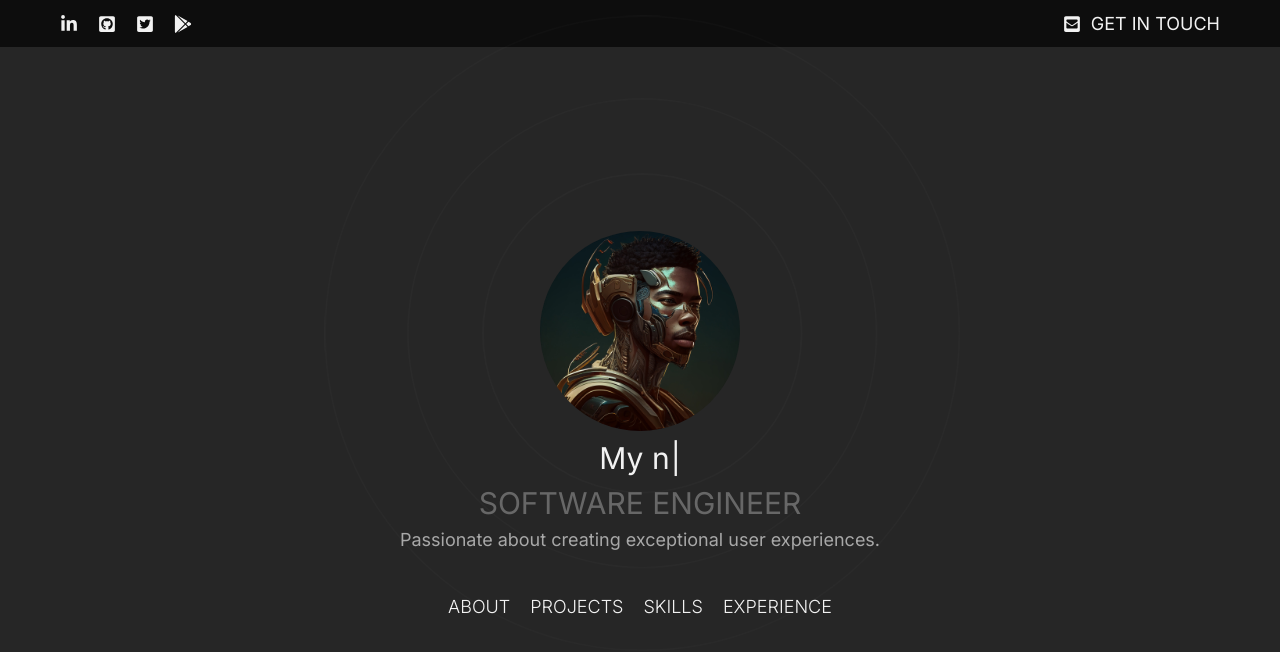
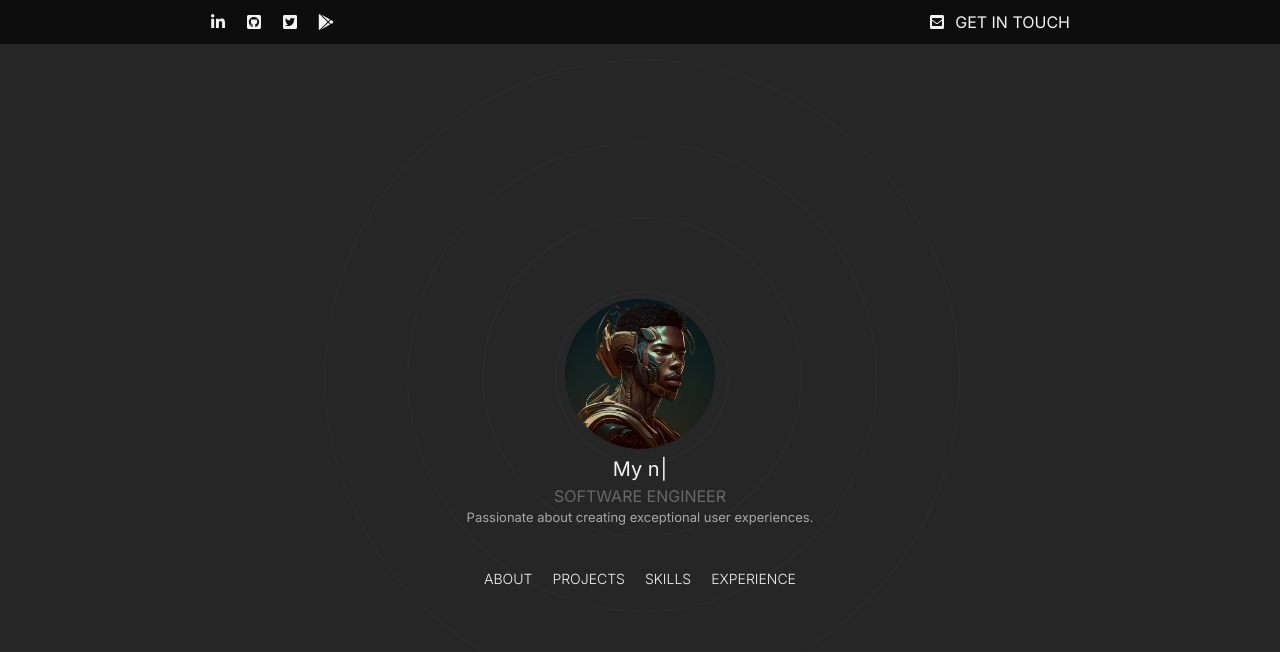
Before and after one commit to Ofonna-N/portfolio-site-v3, a Next.js app: page / in a window 1280 px wide. Shown: the top 652 px of the page. Built offline with nearby package versions, Linux system fonts and the light colour scheme.

Commit message:
Added About me section

```diff
--- /dev/null
+++ b/src/app/components/About.tsx
@@ -0,0 +1,43 @@
+import Image from "next/image";
+import aboutImg from "../../assets/Resume Pic.jpg";
+
+const About = () => {
+  return (
+    <div className="text-center flex flex-col gap-[2rem]">
+      <h3 className="text-[3rem]">ABOUT</h3>
+      <div className="flex justify-center">
+        <Image
+          src={aboutImg}
+          width={300}
+          height={800}
+          alt=""
+          className="rounded-full w-[15rem] aspect-square object-cover"
+        />
+      </div>
+      <h4 className="text-[2rem] font-bold">A little about me</h4>
+      <div className="text-center px-[2rem]">
+        As a passionate frontend developer, I am dedicated to crafting
+        exceptional user experiences. With expertise in React and Next.js, I
+        specialize in creating responsive and interactive web applications. By
+        merging my technical skills with creative problem-solving, I strive to
+        deliver seamless user interfaces that captivate and engage.
+      </div>
+      <div className="text-center hidden">
+        As a passionate frontend developer, I am dedicated to crafting
+        exceptional user experiences. With expertise in React and Next.js, I
+        specialize in creating responsive and interactive web applications. By
+        merging my technical skills with creative problem-solving, I strive to
+        deliver seamless user interfaces that captivate and engage. Alongside my
+        frontend proficiency, I have a keen interest in game development,
+        utilizing my knowledge of C# and Unity to bring virtual worlds to life.
+        Continuously staying ahead in this dynamic field, I explore emerging
+        technologies and techniques. When I'm not coding, you can find me
+        enjoying a game of soccer or hitting the gym. Let's connect and
+        collaborate on innovative projects that push the boundaries of frontend
+        development.
+      </div>
+    </div>
+  );
+};
+
+export default About;
--- a/src/app/components/HeroSection.tsx
+++ b/src/app/components/HeroSection.tsx
@@ -15,7 +15,7 @@ const HeroSection = () => {
           width={250}
           height={250}
           alt=""
-          className="relative rounded-full w-[20rem] aspect-square"
+          className="relative rounded-full w-[15rem] aspect-square"
         />
       </div>
       <HeroTitle />
--- a/src/app/components/HeroTitle.tsx
+++ b/src/app/components/HeroTitle.tsx
@@ -1,12 +1,17 @@
 "use client";
 import Typewriter from "typewriter-effect";
 
-const sectionLinks = ["ABOUT", "PROJECTS", "SKILLS", "EXPERIENCE"];
+const sectionLinks = [
+  { label: "ABOUT", href: "#about" },
+  { label: "PROJECTS", href: "#projects" },
+  { label: "SKILLS", href: "#skills" },
+  { label: "EXPERIENCE", href: "#experience" },
+];
 
 const HeroTitle = () => {
   return (
     <div className="text-center">
-      <span className="text-[3rem]">
+      <span className="text-[2rem]">
         <Typewriter
           options={{
             strings: ["Hi there 👋,", "My name is Ofonna"],
@@ -15,18 +20,18 @@ const HeroTitle = () => {
           }}
         />
       </span>
-      <h1 className="text-[3rem] text-white/30">SOFTWARE ENGINEER</h1>
-      <h3 className="max-w-[50rem] mb-[4rem] text-white/60">
+      <h1 className="text-[1.6rem] text-white/30">SOFTWARE ENGINEER</h1>
+      <h3 className="max-w-[50rem] text-[1.3rem] mb-[4rem] text-white/60">
         Passionate about creating exceptional user experiences.
       </h3>
       <ul className="flex justify-center gap-[2rem] font-light relative">
         {sectionLinks.map((link) => (
-          <li key={link}>
+          <li key={link.label} className="text-[1.4rem]">
             <a
-              href="#"
+              href={link.href}
               className="hover:text-amber-500 hover:border-b hover:border-yellow-500 transition-all"
             >
-              {link}
+              {link.label}
             </a>
           </li>
         ))}
--- /dev/null
+++ b/src/app/components/TestComponent.tsx
@@ -0,0 +1,12 @@
+const TestComponent = () => {
+  return (
+    <ul className="w-[30rem] mx-auto h-[60rem] bg-slate-700 mb-[40rem] overflow-y-auto snap-y snap-mandatory">
+      <li className="sticky top-0 bg-orange-900 h-[3rem]"></li>
+      {Array.from({ length: 3 }).map((_, i) => (
+        <li className="h-full bg-red-800 mb-[1rem] snap-center"></li>
+      ))}
+    </ul>
+  );
+};
+
+export default TestComponent;
--- a/src/app/components/utility/MaxWidth.tsx
+++ b/src/app/components/utility/MaxWidth.tsx
@@ -3,7 +3,7 @@ type Props = {
 };
 
 const MaxWidth = ({ children }: Props) => {
-  return <div className="relative max-w-[120rem] mx-auto">{children}</div>;
+  return <div className="relative max-w-[90rem] mx-auto">{children}</div>;
 };
 
 export default MaxWidth;
--- /dev/null
+++ b/src/app/components/utility/Section.tsx
@@ -0,0 +1,22 @@
+import MaxWidth from "./MaxWidth";
+
+type Props = {
+  id?: string;
+  className: string;
+  children: React.ReactNode;
+};
+
+const Section = ({ className, children, id }: Props) => {
+  return (
+    <section
+      id={id}
+      className={
+        className + " mx-auto relative h-screen flex items-center snap-center"
+      }
+    >
+      <MaxWidth>{children}</MaxWidth>
+    </section>
+  );
+};
+
+export default Section;
--- a/src/app/globals.css
+++ b/src/app/globals.css
@@ -33,7 +33,7 @@
   }
 
   body {
-    font-size: 1.8rem;
+    font-size: 1.6rem;
   }
   h1,
   h2,
--- a/src/app/page.tsx
+++ b/src/app/page.tsx
@@ -1,25 +1,27 @@
+import About from "./components/About";
 import HeroSection from "./components/HeroSection";
 import NavBar from "./components/NavBar";
-import MaxWidth from "./components/utility/MaxWidth";
+
+import Section from "./components/utility/Section";
 
 export default function Home() {
   return (
-    <div>
-      <header>
+    <div
+      className="relative mx-auto h-[100vh] overflow-x-hidden
+    overflow-y-auto snap-y snap-mandatory transition-all"
+    >
+      <header className="sticky top-0 w-full z-[1000]">
         <NavBar />
       </header>
-      <section className="relative h-[calc(100vh-4.4rem)] flex items-center">
-        <MaxWidth>
-          <HeroSection />
-        </MaxWidth>
-      </section>
-      {/* Header */}
-      {/* Hero */}
-      {/* About */}
-      {/* Experience */}
-      {/* Skills */}
-      {/* Projects */}
-      {/* Contact Me */}
+      <Section className="" id="hero">
+        <HeroSection />
+      </Section>
+      <Section className="" id="about">
+        <About />
+      </Section>
+      <Section className="bg-red-700">{/* PROJECTS */}</Section>
+      <Section className="bg-orange-900">{/* SKILLS */}</Section>
+      <Section className="bg-green-800">{/* EXPERIENCE */}</Section>
     </div>
   );
 }
```
